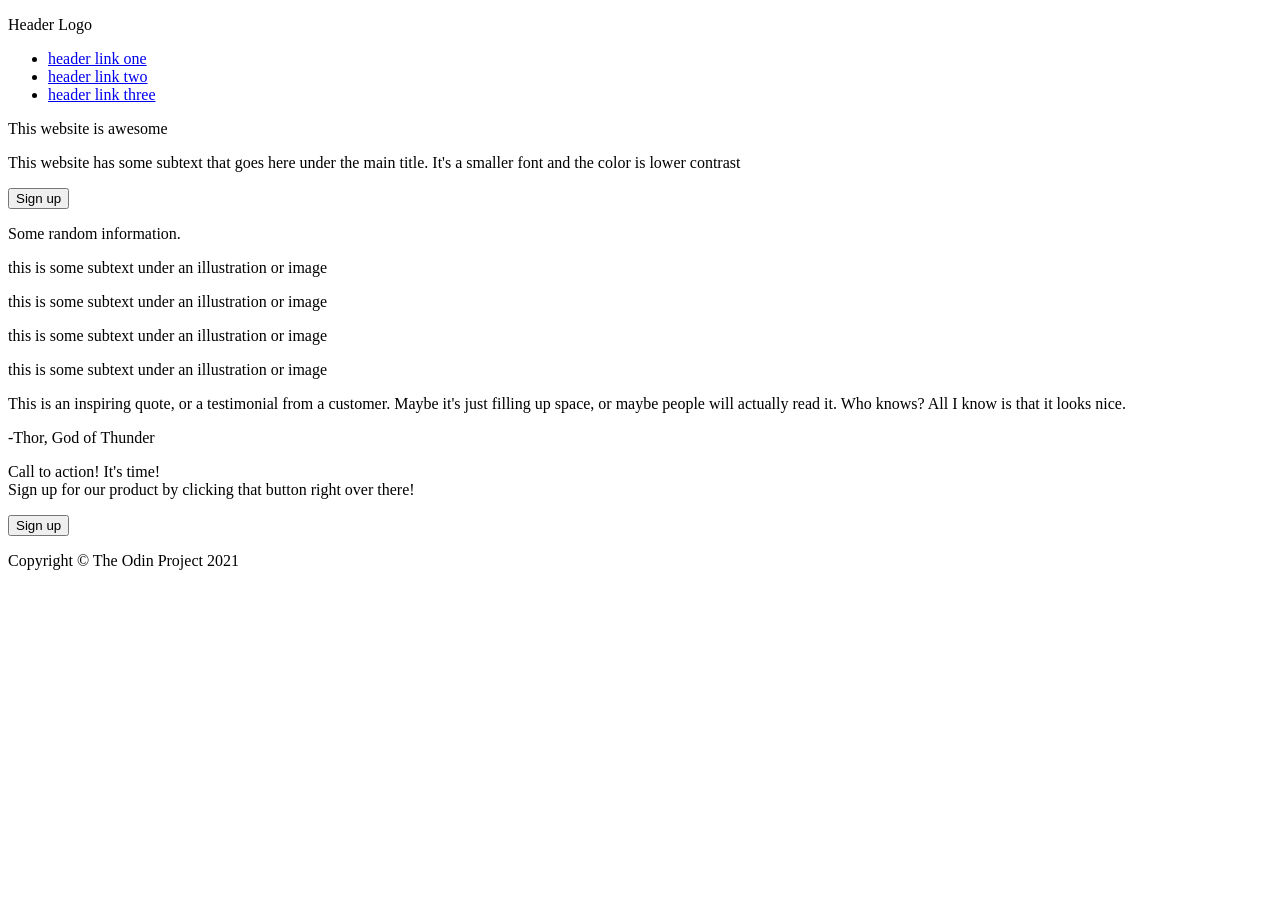
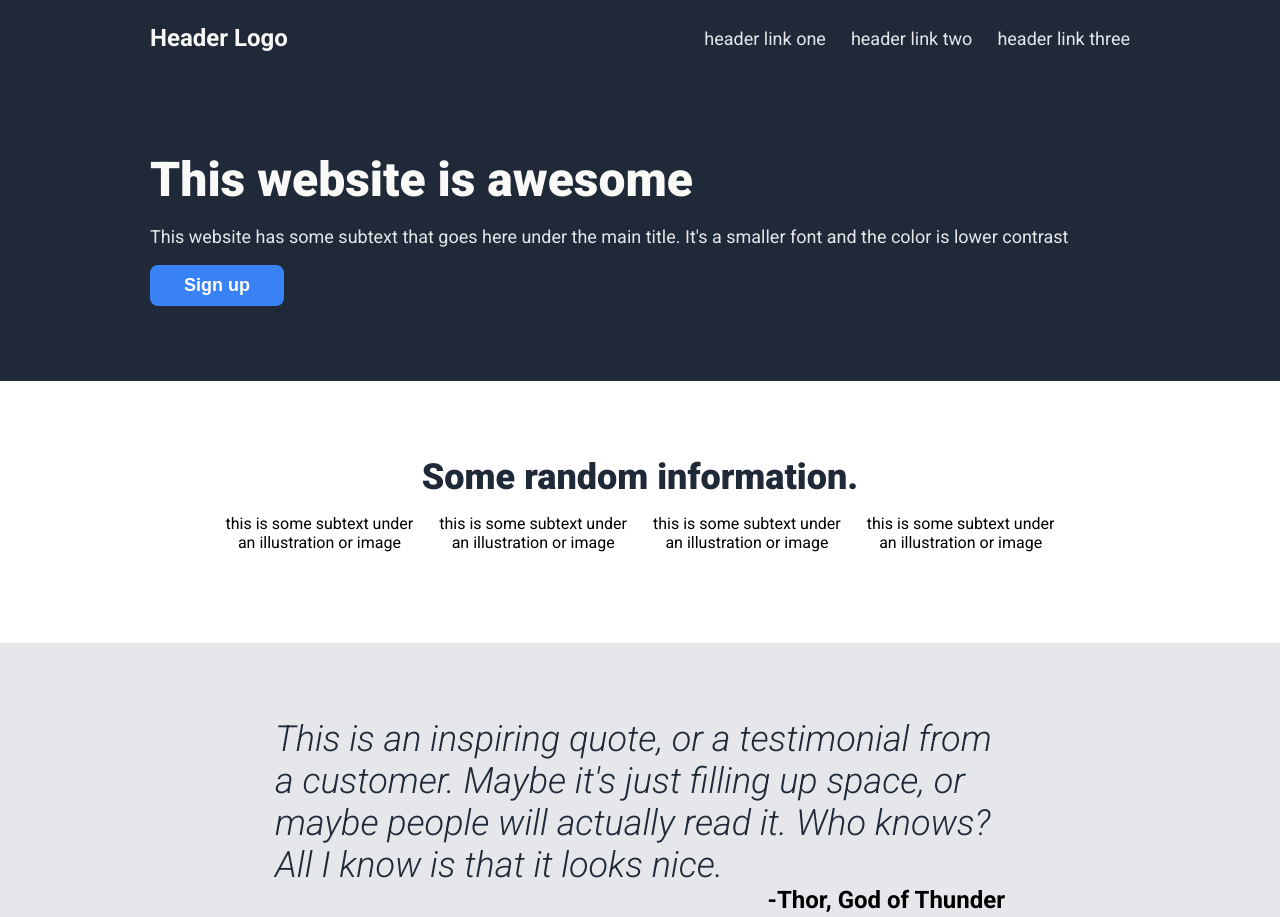
Before and after one commit to mel723/odin-landing-page, a plain HTML site: page index.html in a window 1280 px wide. Shown: the top 917 px of the page. Before the commit the page ends 800 px from the top, so only its background shows below. Drawn offline with Linux system fonts and the light colour scheme.

Commit message:
Add css styling

```diff
--- a/css/styles.css
+++ b/css/styles.css
@@ -0,0 +1,140 @@
+body {
+  font-family: Roboto, 'Helvetica Neue', sans-serif;
+  margin: 0;
+}
+
+#header,
+#footer,
+#section-one {
+  background-color: #1F2937;
+  color: #F9FAF8;
+  padding: 0px 150px;
+}
+
+#section-one,
+#section-two,
+#section-three,
+#section-four {
+  padding: 75px 150px;
+}
+
+#header {
+  display: flex;
+  justify-content: space-between;
+  align-items: center;
+}
+
+#section-two {
+  padding-left: 225px;
+  padding-right: 225px;
+}
+
+#section-three {
+  padding-left: 275px;
+  padding-right: 275px;
+}
+
+#section-three {
+  background-color: #E5E7EB;
+}
+
+#footer {
+  height: 100px;
+  display: flex;
+  justify-content: center;
+  align-items: center;
+}
+
+/***** Header *****/
+#header ul {
+  list-style: none;
+  display: flex;
+  gap: 25px;
+}
+
+#header a {
+  text-decoration: none;
+}
+
+#header a:hover {
+  text-decoration: underline;
+}
+
+/***** Texts *****/
+p#hero-main-text {
+  font-size: 48px;
+  font-weight: 900;
+  margin: 0;
+}
+
+p.hero-secondary-text,
+#header a {
+  font-size: 18px;
+  color: #E5E7EB;
+}
+
+p.header-logo-text,
+span.header-logo-text {
+  color: #F9FAF8;
+  font-size: 24px;
+  font-weight: bold;
+}
+
+p#quote-text {
+  color: #1F2937;
+  font-size: 36px;
+  font-weight: 300;
+  font-style: italic;
+  margin: 0;
+}
+
+p#attribution-text {
+  font-size: 24px;
+  font-weight: bold;
+  text-align: right;
+  margin: 0;
+}
+
+p#information-header-text {
+  color: #1F2937;
+  font-size: 36px;
+  font-weight: 900;
+  margin: 0;
+}
+
+#section-two p {
+  text-align: center;
+}
+
+/***** Buttons *****/
+#section-one button, #section-four button {
+  background-color: #3882F6;
+  color: #FFFFFF;
+  font-size: 18px;
+  font-weight: bold;
+  border-radius: 8px;
+  border: 2px solid;
+  padding: 8px 32px;
+  cursor: pointer;
+}
+
+#section-one button {
+  border: 2px solid #3882F6;
+}
+
+/***** Containers *****/
+#feature-item-container {
+  display: flex;
+  justify-content: space-between;
+  align-items: center;
+  gap: 25px;
+}
+
+#call-to-action-container {
+  background-color: #3882F6;
+  border-radius: 8px;
+  padding: 25px 100px;
+  display: flex;
+  justify-content: space-between;
+  align-items: center;
+}
--- a/index.html
+++ b/index.html
@@ -5,10 +5,14 @@
   <meta name="viewport" content="width=device-width, initial-scale=1.0">
   <title>Document</title>
   <link rel="stylesheet" href="./css/styles.css">
+  <link rel="preconnect" href="https://fonts.googleapis.com">
+  <link rel="preconnect" href="https://fonts.googleapis.com">
+  <link rel="preconnect" href="https://fonts.gstatic.com" crossorigin>
+  <link href="https://fonts.googleapis.com/css2?family=Roboto:ital,wght@0,100..900;1,100..900&display=swap" rel="stylesheet">
 </head>
 <body>
   <div id="header">
-    <p>Header Logo</p>
+    <p class="header-logo-text">Header Logo</p>
     <ul>
       <li><a href="#">header link one</a></li>
       <li><a href="#">header link two</a></li>
@@ -18,8 +22,8 @@
 
   <div id="section-one">
     <div id="left-column">
-      <p>This website is awesome</p>
-      <p>
+      <p id="hero-main-text">This website is awesome</p>
+      <p class="hero-secondary-text">
         This website has some subtext that goes here under the main title. It's
         a smaller font and the color is lower contrast
       </p>
@@ -31,7 +35,7 @@
   </div>
 
   <div id="section-two">
-    <p>Some random information.</p>
+    <p id="information-header-text">Some random information.</p>
     <div id="feature-item-container">
       <div class="feature-item">
         <!-- Image goes here -->
@@ -50,20 +54,21 @@
         <p>this is some subtext under an illustration or image</p>
       </div>
     </div>
+  </div>
 
   <div id="section-three">
-      <p>
+    <p id="quote-text">
       This is an inspiring quote, or a testimonial from a customer. Maybe it's
       just filling up space, or maybe people will actually read it. Who knows?
       All I know is that it looks nice.
     </p>
-      <p>-Thor, God of Thunder</p>
+    <p id="attribution-text">-Thor, God of Thunder</p>
   </div>
 
   <div id="section-four">
-      <div id="container">
-        <p>
-          Call to action! It's time!<br>
+    <div id="call-to-action-container">
+      <p class="hero-secondary-text">
+        <span class="header-logo-text">Call to action! It's time!</span><br>
         Sign up for our product by clicking that button right over there!
       </p>
       <button>Sign up</button>
@@ -71,8 +76,7 @@
   </div>
 
   <div id="footer">
-      <p>Copyright &copy; The Odin Project 2021</p>
-    </div>
+    <p class="hero-secondary-text">Copyright &copy; The Odin Project 2021</p>
   </div>
 </body>
 </html>
```
Lines whose indentation alone changed are shown as unchanged.
